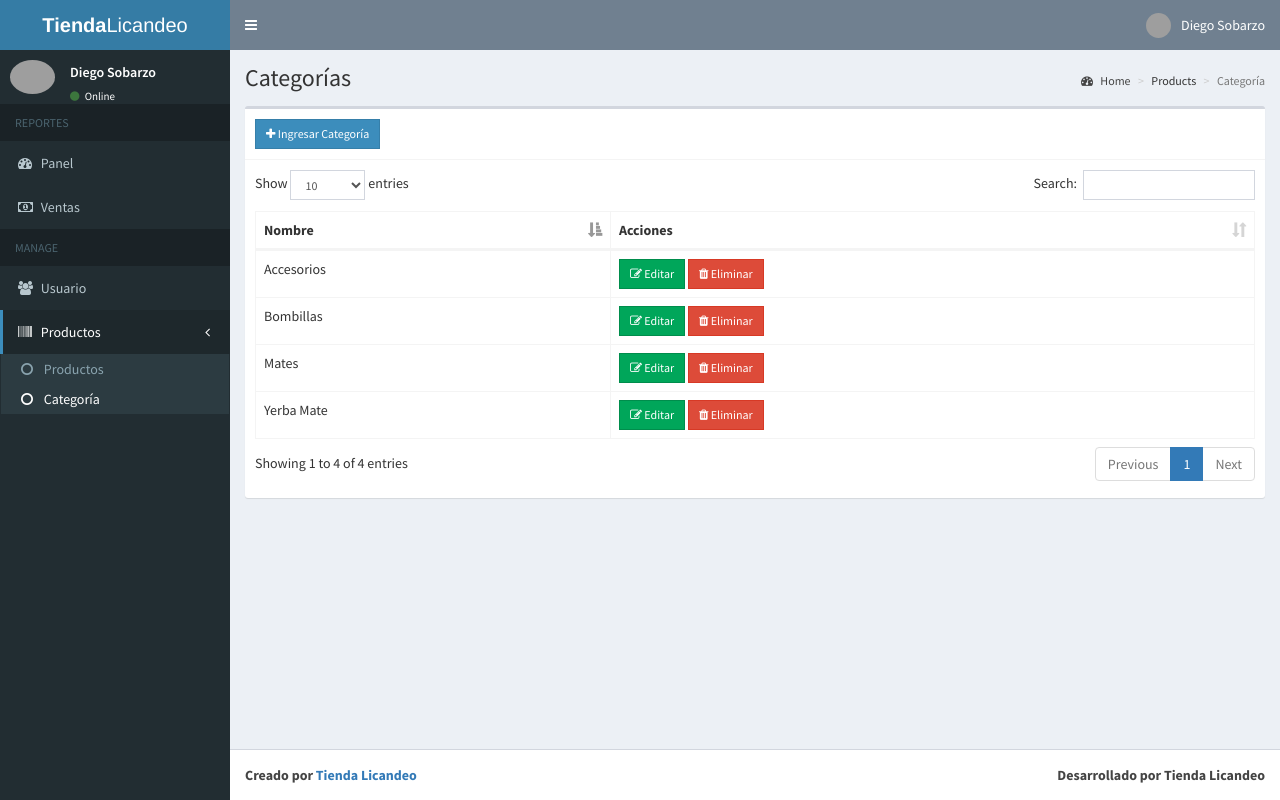
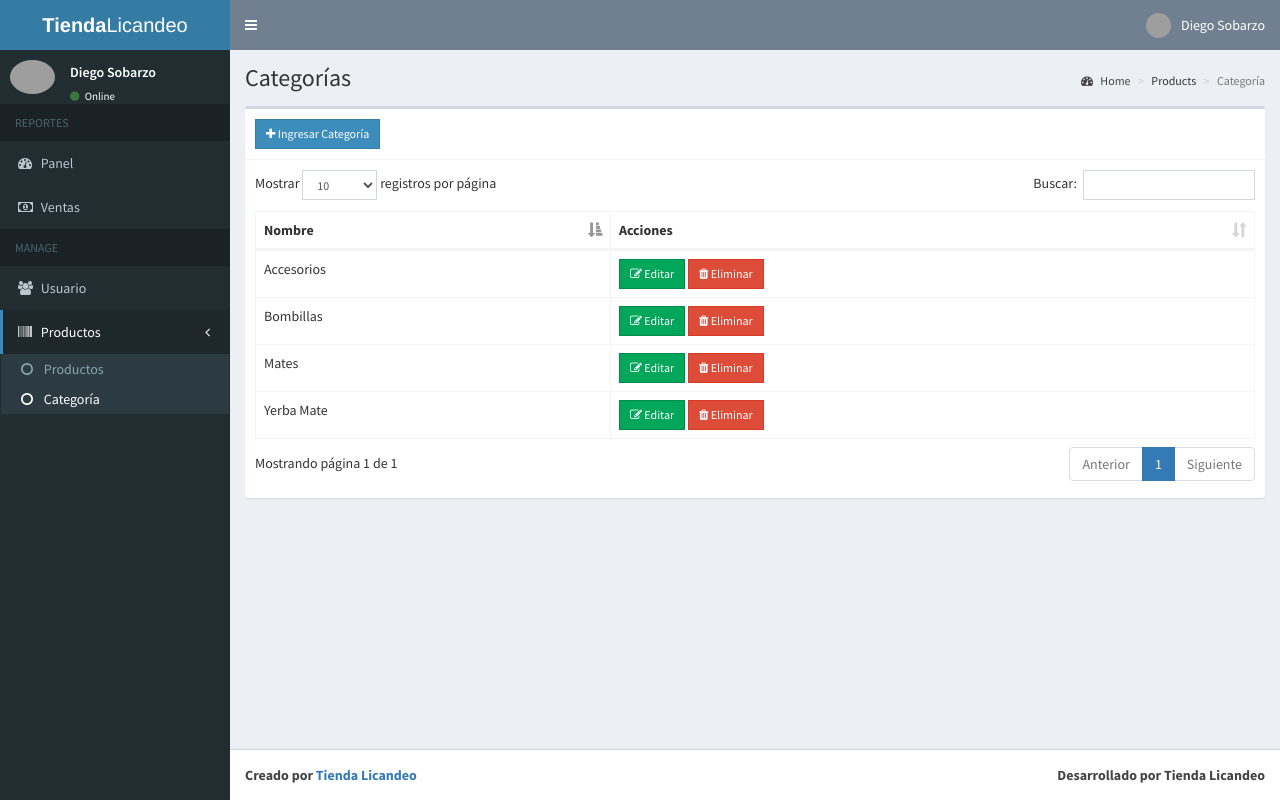
Before and after one commit to sobarzolicandeo/tiendalicandeo, a PHP site: page /tiendalicandeo/admin/category.php in a window 1280 px wide. Run offline with PHP 8.4, Linux system fonts and the light colour scheme; a user stored in the database is signed in; data comes from the database, SQL or seed files in the repository; some libraries are stand-ins or nearby versions; grey boxes are pictures that could not be loaded.

Commit message:
Traducción datatables opciones

```diff
--- a/admin/includes/scripts.php
+++ b/admin/includes/scripts.php
@@ -50,7 +50,22 @@ $(function(){
 <script>
   $(function () {
     $('#example1').DataTable({
-      responsive: true
+      'responsive': true,
+      'language'    : {
+            "lengthMenu": "Mostrar _MENU_ registros por página",
+            "search": "Buscar:",
+            "searchPlaceholder": "",
+            "zeroRecords": "No se encontró nada",
+            "info": "Mostrando página _PAGE_ de _PAGES_",
+            "infoEmpty": "No hay registros disponibles",
+            "infoFiltered": "(filtered from _MAX_ total records)",
+      'paginate': {
+        "first": "Primero",
+        "last": "Último",
+        "next": "Siguiente",
+        "previous": "Anterior"
+      },
+    },
     })
     $('#example2').DataTable({
       'paging'      : true,
```
